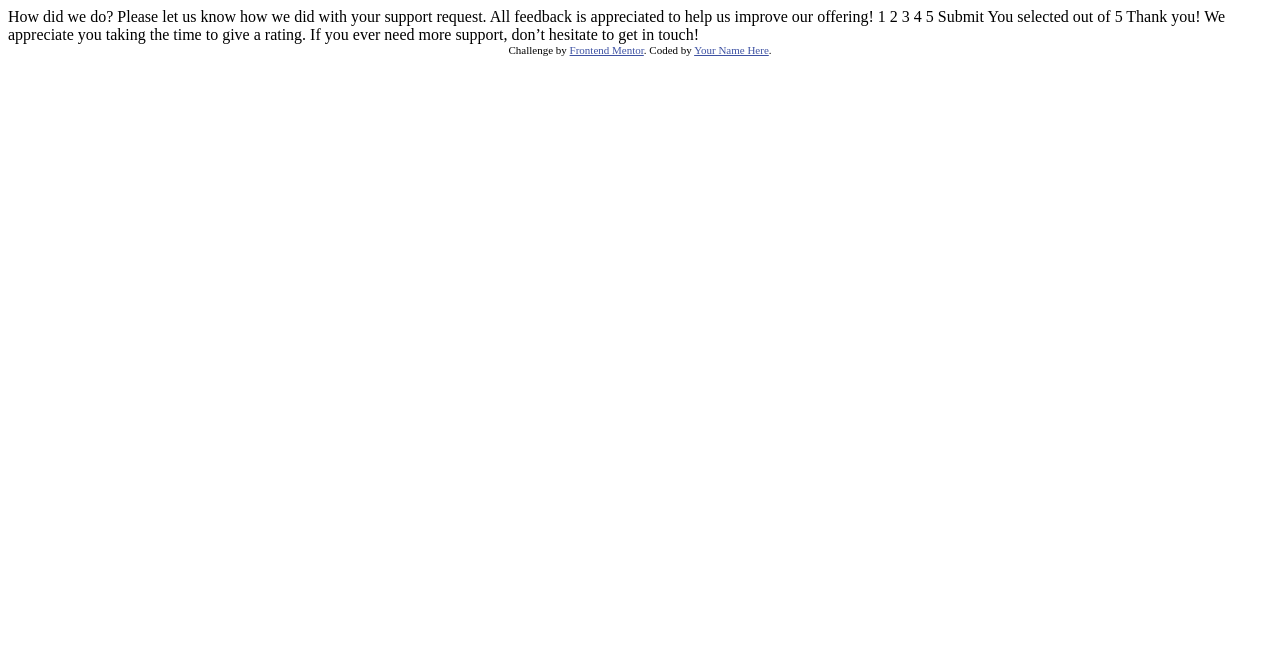
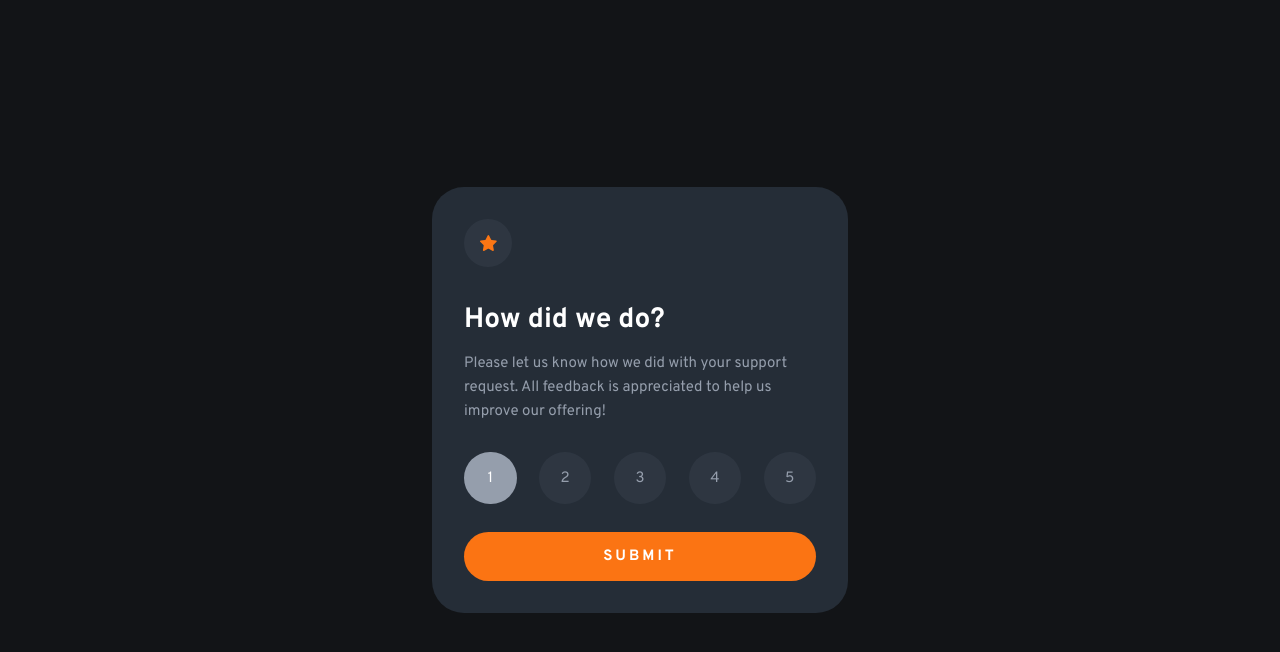
Before and after one commit to karolbanat/interactive-rating-component-main, a plain HTML site: page index.html in a window 1280 px wide. Drawn offline with Linux system fonts and the light colour scheme.

Commit message:
Done HTML and CSS

```diff
--- a/index.html
+++ b/index.html
@@ -1,49 +1,78 @@
 <!DOCTYPE html>
 <html lang="en">
+
 <head>
   <meta charset="UTF-8">
-  <meta name="viewport" content="width=device-width, initial-scale=1.0"> <!-- displays site properly based on user's device -->
-
-  <link rel="icon" type="image/png" sizes="32x32" href="./images/favicon-32x32.png">
+  <meta name="viewport" content="width=device-width, initial-scale=1.0">
+  <!-- displays site properly based on user's device -->
 
   <title>Frontend Mentor | Interactive rating component</title>
+  <link rel="icon" type="image/png" sizes="32x32" href="./images/favicon-32x32.png">
+  <link rel="preconnect" href="https://fonts.googleapis.com">
+  <link rel="preconnect" href="https://fonts.gstatic.com" crossorigin>
+  <link href="https://fonts.googleapis.com/css2?family=Overpass:wght@400;700&display=swap" rel="stylesheet">
+  <link rel="stylesheet" href="./css/main.css">
+</head>
 
-  <!-- Feel free to remove these styles or customise in your own stylesheet 👍 -->
-  <style>
-    .attribution { font-size: 11px; text-align: center; }
-    .attribution a { color: hsl(228, 45%, 44%); }
-  </style>
-</head>
 <body>
+
+  <main>
+    <div class="card rating">
+      <div class="card__icon-container">
+        <img src="./images/icon-star.svg" alt="Star icon" class="card__icon">
+      </div>
+      <h1 class="card__title">How did we do?</h1>
+      <p>Please let us know how we did with your support request. All feedback is appreciated
+        to help us improve our offering!</p>
+      <form class="rating__ratings">
+        <fieldset class="rating__rates-group">
+          <input type="button" role="radio" value="1" aria-label="Rating 1 out of 5"
+            class="btn rating__rate-btn rating__rate-btn--checked">
+          <input type="button" role="radio" value="2" aria-label="Rating 2 out of 5" class="btn rating__rate-btn">
+          <input type="button" role="radio" value="3" aria-label="Rating 3 out of 5" class="btn rating__rate-btn">
+          <input type="button" role="radio" value="4" aria-label="Rating 4 out of 5" class="btn rating__rate-btn">
+          <input type="button" role="radio" value="5" aria-label="Rating 5 out of 5" class="btn rating__rate-btn">
+        </fieldset>
+        <button type="submit" class="btn rating__submit-btn">Submit</button>
+      </form>
+    </div>
+
+    <div class="card thank-you">
+      <img src="./images/illustration-thank-you.svg" alt="">
+      <div class="thank-you__rating-container">
+        <p class="thank-you__summary">You selected <span class="thank-you__end-rating">4</span> out of 5</p>
+      </div>
+      <h2 class="card__title">Thank you!</h2>
+      <p>We appreciate you taking the time to give a rating. If you ever need more support,
+        don't hesitate to get in touch!</p>
+    </div>
+  </main>
+
 
   <!-- Rating state start -->
 
-  How did we do?
+  <!-- How did we do?
 
   Please let us know how we did with your support request. All feedback is appreciated
   to help us improve our offering!
 
   1 2 3 4 5
 
-  Submit
+  Submit -->
 
   <!-- Rating state end -->
 
   <!-- Thank you state start -->
 
-  You selected <!-- Add rating here --> out of 5
+  <!-- You selected
+  [Add rating here] out of 5
 
   Thank you!
 
   We appreciate you taking the time to give a rating. If you ever need more support,
-  don’t hesitate to get in touch!
+  don’t hesitate to get in touch! -->
 
   <!-- Thank you state end -->
+</body>
 
-
-  <div class="attribution">
-    Challenge by <a href="https://www.frontendmentor.io?ref=challenge" target="_blank">Frontend Mentor</a>.
-    Coded by <a href="#">Your Name Here</a>.
-  </div>
-</body>
 </html>
--- a/sass/main.scss
+++ b/sass/main.scss
@@ -0,0 +1,159 @@
+:root {
+	// colors
+	--clr-primary: hsl(25, 97%, 53%);
+	--clr-white: hsl(0, 0%, 100%);
+	--clr-light-grey: hsl(217, 12%, 63%);
+	--clr-medium-grey: hsla(216, 12%, 54%, 0.1);
+	--clr-dark-blue: hsl(213, 19%, 18%);
+	--clr-very-dark-blue: hsl(216, 12%, 8%);
+
+	// font families
+	--ff-main: 'Overpass', sans-serif;
+}
+
+// RESET
+*,
+*::before,
+*::after {
+	box-sizing: border-box;
+	margin: 0;
+	padding: 0;
+}
+
+html {
+	font-size: 62.5%;
+}
+
+body {
+	font-size: 1.6rem;
+	font-family: var(--ff-main);
+	background-color: var(--clr-very-dark-blue);
+	color: var(--clr-white);
+}
+
+fieldset {
+	border: none;
+}
+
+img {
+	max-width: 100%;
+}
+
+p {
+	font-size: 1.4rem;
+	line-height: 1.6;
+	color: var(--clr-light-grey);
+
+	@media (min-width: 50em) {
+		font-size: 1.5rem;
+	}
+}
+
+// MAIN CSS
+main {
+	display: grid;
+	place-content: center;
+	min-height: 100vh;
+	padding: 1.5em;
+}
+
+.btn {
+	font-family: var(--ff-main);
+	font-size: 1.4rem;
+	text-transform: uppercase;
+	border: none;
+	background: none;
+	cursor: pointer;
+	transition: background-color 0.35s ease, color 0.35s ease;
+
+	@media (min-width: 50em) {
+		font-size: 1.5rem;
+	}
+}
+
+.card {
+	padding: clamp(1.5em, 6vw, 2em);
+	width: 100%;
+	max-width: 26em;
+	background-color: var(--clr-dark-blue);
+	border-radius: clamp(1em, 5vw, 2em);
+
+	&__icon-container {
+		display: grid;
+		place-content: center;
+		width: clamp(2.5em, 8vw, 3em);
+		aspect-ratio: 1;
+		border-radius: 50%;
+		background-color: var(--clr-medium-grey);
+	}
+
+	&__title {
+		margin-top: 1em;
+		margin-bottom: 0.5em;
+		font-size: 2.6rem;
+
+		@media (min-width: 50em) {
+			margin-top: 1.25em;
+			font-size: 2.8rem;
+		}
+	}
+}
+
+.rating {
+	&__rates-group {
+		display: flex;
+		justify-content: space-between;
+		padding-block: 1.75em;
+	}
+
+	&__rate-btn {
+		width: clamp(2.75em, 11vw, 3.5em);
+		aspect-ratio: 1;
+		color: var(--clr-light-grey);
+		border-radius: 50%;
+		background-color: var(--clr-medium-grey);
+
+		&:hover {
+			background-color: var(--clr-primary);
+			color: var(--clr-white);
+		}
+
+		&--checked {
+			background-color: var(--clr-light-grey);
+			color: var(--clr-white);
+		}
+	}
+
+	&__submit-btn {
+		width: 100%;
+		padding: 1em;
+		font-weight: bold;
+		letter-spacing: 3px;
+		color: var(--clr-white);
+		background-color: var(--clr-primary);
+		border-radius: 10em;
+
+		&:hover {
+			background-color: var(--clr-white);
+			color: var(--clr-primary);
+		}
+	}
+}
+
+.thank-you {
+	display: none;
+	place-items: center;
+	text-align: center;
+	padding-block: clamp(2em, 10vw, 2.75em);
+
+	&__rating-container {
+		padding: 0.25em 1em;
+		margin-top: 2em;
+		background-color: var(--clr-medium-grey);
+		border-radius: 10em;
+	}
+
+	&__summary {
+		color: var(--clr-primary);
+	}
+}
```
Also changed, not shown: css/main.css (added), 1 other file.
